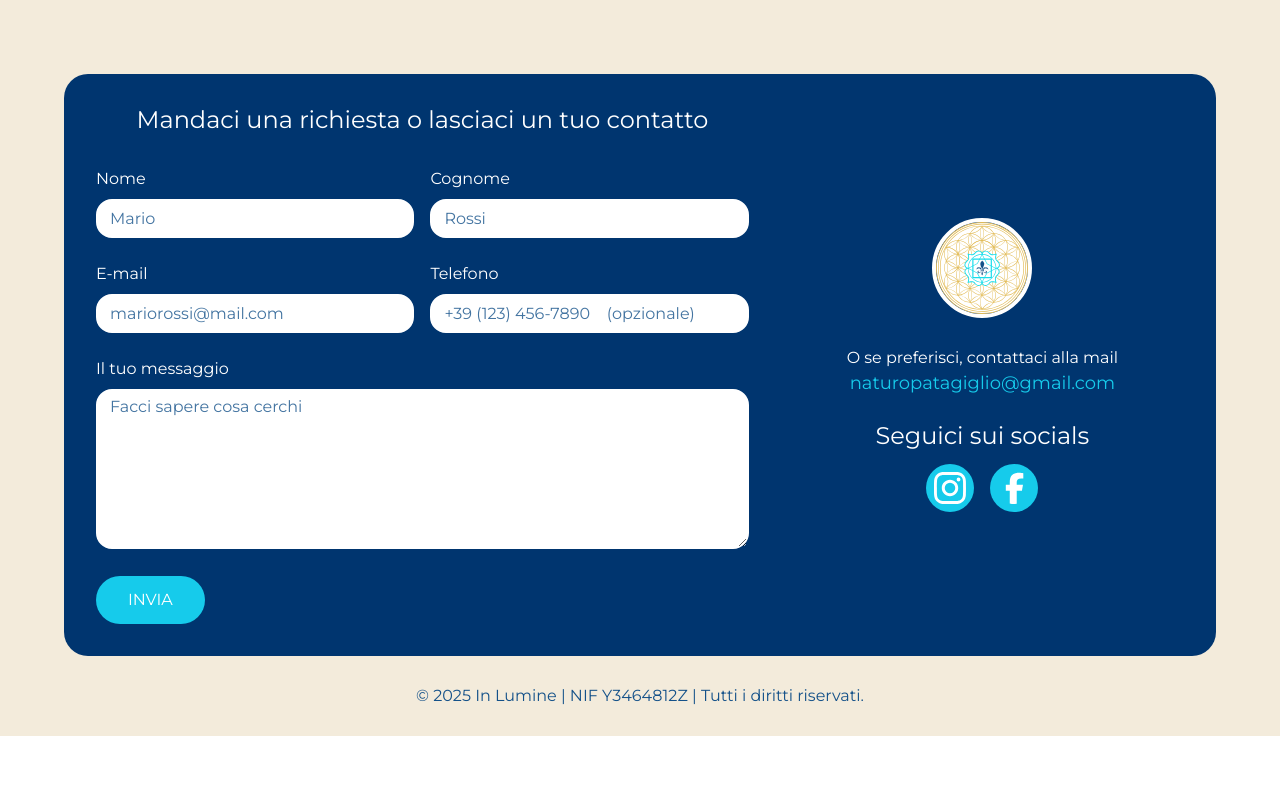
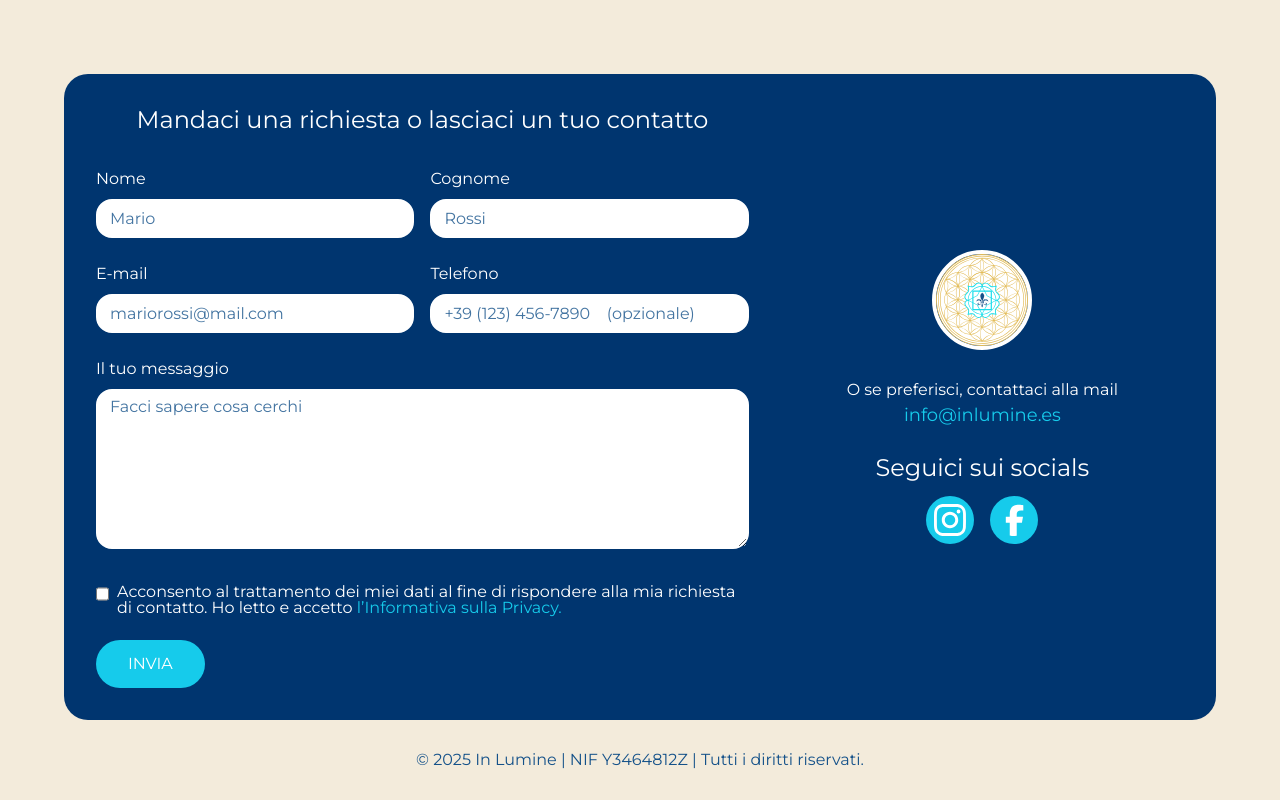
Before and after one commit to MilCipriani/inlumine, a React (Vite) app: page / in a window 1280 px wide. Shown: the part 2573-3373 px from the top of the page. Before the commit the page ends 3309 px from the top, so only its background shows below. Built offline with nearby package versions, Linux system fonts and the light colour scheme.

Commit message:
Added downloadable privacy policy ita-es to the contact form

```diff
--- a/src/sections/Contacts.tsx
+++ b/src/sections/Contacts.tsx
@@ -198,7 +198,23 @@ export default function Contacts() {
                 <ExMark className="inline-block aspect-square mr-1" />
                 {t('sections.contacts.form.message.warning')}
               </div>
+              <div className='mt-8 w-full flex gap-2 justify-start items-start'>
+                <input type="checkbox"
+                      name="privacyConsent"
+                      id="privacy"
+                      required
+                      className="accent-green-300 w-5 h-5"
+                  />
+                <p className='text-white'>{t('sections.contacts.form.privacy')}<a className='text-[var(--text-highlight)]' href={t('sections.contacts.form.privacyFile')} download>{t('sections.contacts.form.privacyPolicy')}</a></p>
+              </div>
+              <div className="empty-feedback invalid-feedback text-white text-sm mt-1" aria-live='polite'>
+                <ExMark className="inline-block aspect-square mr-1" />
+                {t('sections.contacts.form.privacyMessage')}
+              </div>
             </div>
+
+
+
             <button type="submit"
                     className="uppercase px-8 py-4 text-white bg-[var(--blue-highlight)] rounded-3xl focus:bg-[var(--blue-highlight)] focus:outline-none"
                     >
@@ -225,7 +241,7 @@ export default function Contacts() {
 
           <div className='w-full'>
             <p className='text-center text-white mb-2'>{t('sections.contacts.callToAction1')}</p>
-            <p className='text-[var(--text-highlight)] text-center text-[18px]'>naturopatagiglio@gmail.com</p>
+            <p className='text-[var(--text-highlight)] text-center text-[18px]'>info@inlumine.es</p>
           </div>
 
           <div className='flex flex-col gap-4 w-full'>
--- a/src/translation/italian.ts
+++ b/src/translation/italian.ts
@@ -330,6 +330,10 @@ export default {
         loading: 'Un momento ...',
         submitted: 'Il tuo messaggio è stato inviato!',
         failed: 'Qualcosa è andato storto!',
+        privacy: 'Acconsento al trattamento dei miei dati al fine di rispondere alla mia richiesta di contatto. Ho letto e accetto ',
+        privacyPolicy: 'l’Informativa sulla Privacy.',
+        privacyFile: 'privacyPolicyIta.pdf',
+        privacyMessage: 'Acconsenti al trattamento dei tuoi dati.',
         submit: 'Invia',
       },
       callToAction1: 'O se preferisci, contattaci alla mail',
--- a/src/translation/spanish.ts
+++ b/src/translation/spanish.ts
@@ -329,6 +329,10 @@ export default {
         loading: 'Un momento ...',
         submitted: '¡Tu mensaje ha sido enviado!',
         failed: '¡Algo salió mal!',
+        privacy: 'Consiento el tratamiento de mis datos con el fin de responder a mi solicitud de contacto. He leído y acepto ',
+        privacyPolicy: 'la Política de Privacidad.',
+        privacyFile: 'privacyPolicyEs.pdf',
+        privacyMessage: 'Consientes el tratamiento de tus datos.',
         submit: 'Enviar',
       },
       callToAction1: 'O si prefieres, contáctanos al correo',
--- a/src/translation/translationTyping.ts
+++ b/src/translation/translationTyping.ts
@@ -324,6 +324,10 @@ export interface TranslationStructure {
         loading: string
         submitted: string
         failed: string
+        privacy: string
+        privacyPolicy: string
+        privacyFile: string
+        privacyMessage: string
         submit: string
       }
       callToAction1: string
@@ -564,6 +568,10 @@ export type TranslationKey =
   | 'sections.contacts.form.loading'
   | 'sections.contacts.form.submitted'
   | 'sections.contacts.form.failed'
+  | 'sections.contacts.form.privacy'
+  | 'sections.contacts.form.privacyPolicy'
+  | 'sections.contacts.form.privacyFile'
+  | 'sections.contacts.form.privacyMessage'
   | 'sections.contacts.form.submit'
   | 'sections.contacts.callToAction1'
   | 'sections.contacts.callToAction2'
```
Also changed, not shown: 2 other files (tests, documents, lock files or other folders).
